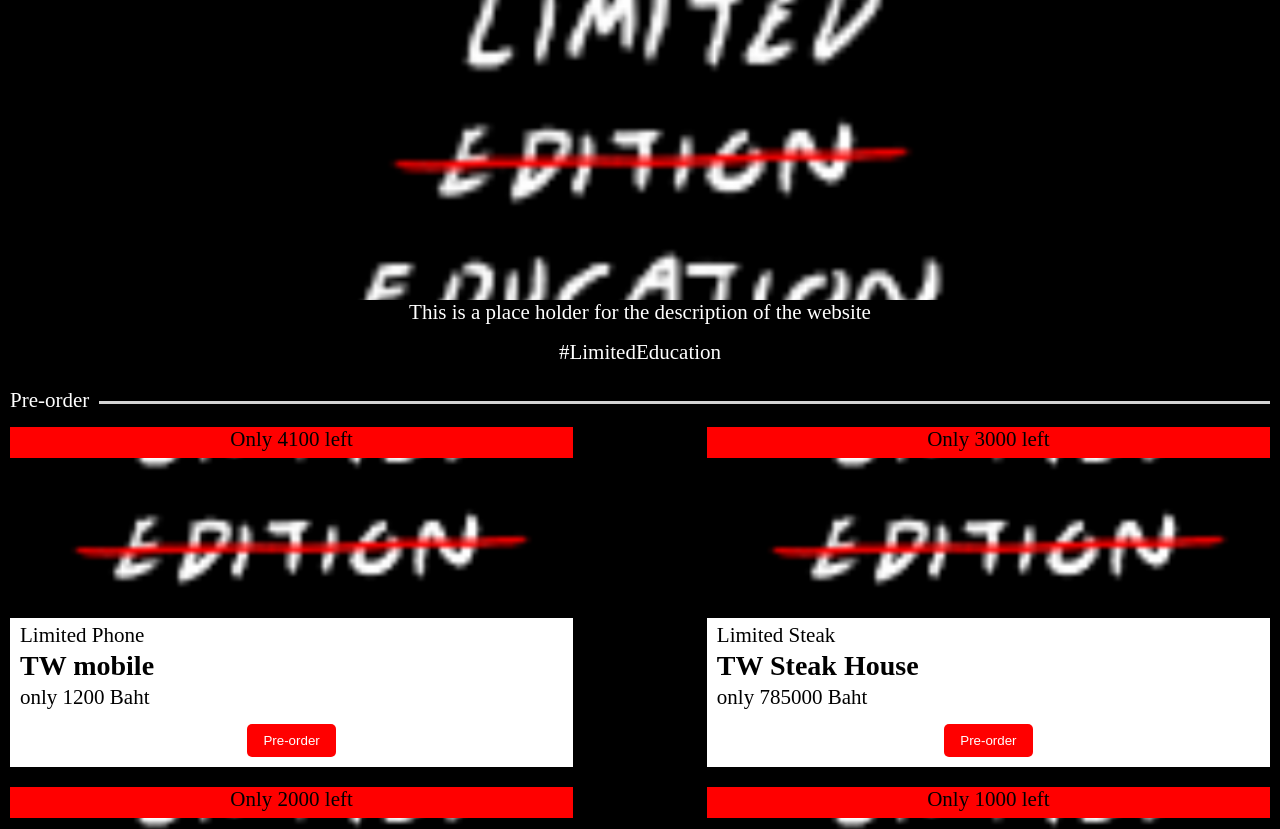
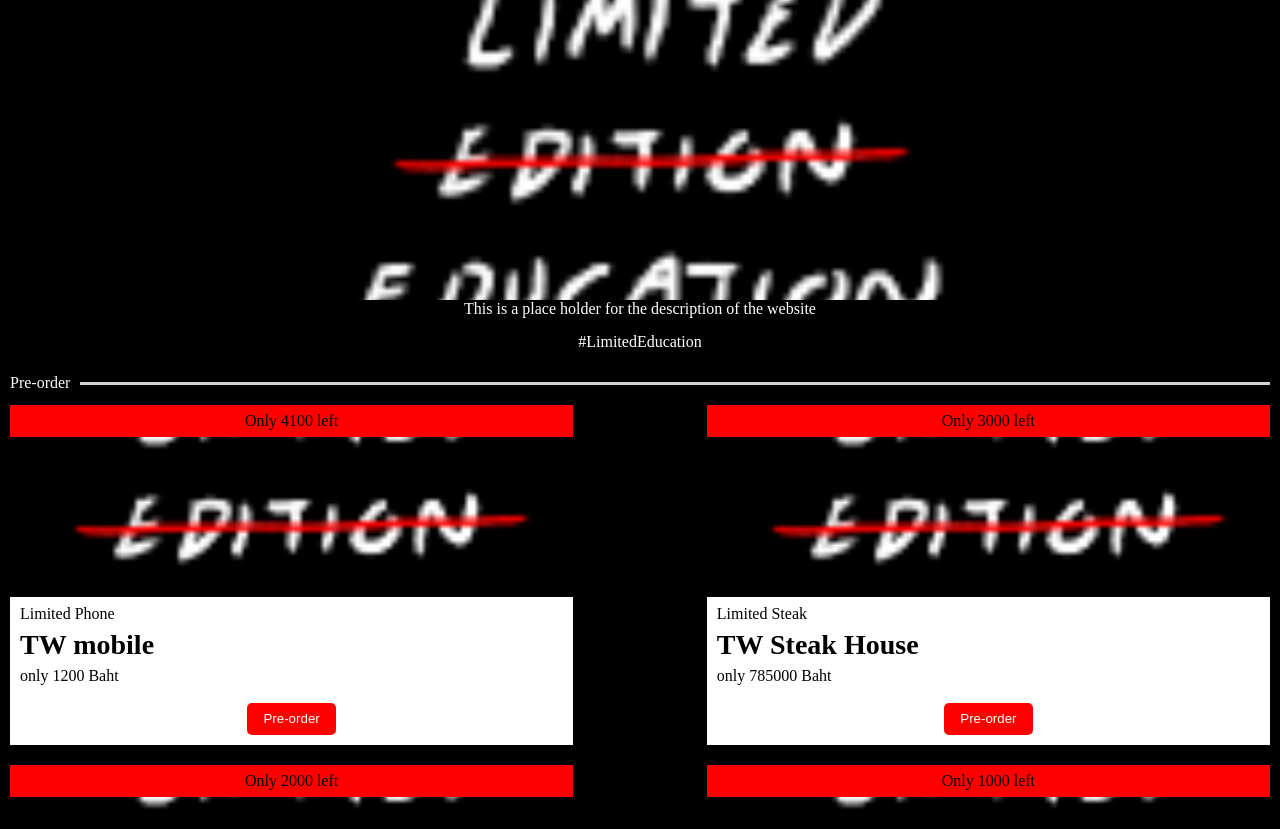
Before and after one commit to TWThailand/LimitedEducation, a Vue app: page /#/ in a window 1280 px wide. Shown: the top 829 px of the page. Built offline with nearby package versions, Linux system fonts and the light colour scheme.

Commit message:
[#18] [Viky] #Extracted colors and url in different file

```diff
--- /dev/null
+++ b/src/css/app.scss
@@ -0,0 +1,9 @@
+@import 'variables.scss';
+@import 'home.scss';
+
+body {
+  background: $site_background;
+  margin: 0;
+  color: $white;
+  font:  21px, Georgia, serif;
+ }
--- a/src/css/home.scss
+++ b/src/css/home.scss
@@ -1,12 +1,7 @@
-body {
-  background: #000;
-  margin: 0;
-  color: #FFF;
-  font-size: 21px;
 #home {
   height: 100vh;
   .logo {
-      background: url('../assets/logo.png') center center no-repeat;
+    background: $site_logo center center no-repeat;
     height: 300px;
     background-size: 50%;
   }
@@ -47,18 +42,19 @@ body {
         height: 340px;
         width: 270px;
         margin: 10px;
-          background: #FFF;
-          color: #000;
+        background: $white;
+        color: $site_background;
         flex: 0 0 44%;
         .count {
           flex: 1 1 10%;
-            background: red;
+          background: $red;
           width: 100%;
           text-align: center;
+          line-height: 2;
         }
         .productImage {
           flex: 1 1 50%;
-            background: url("../assets/logo.png") center center no-repeat;
+          background: $site_logo center center no-repeat;
           background-size: 100%;
           width: 100%;
         }
@@ -84,8 +80,8 @@ body {
         }
         .preorder {
           flex: 1 1 10%;
-            background: red;
-            color: #FFF;
+          background: $red;
+          color: $white;
           border: 1px solid transparent;
           border-radius: 5px;
           height: 10px;
@@ -94,9 +90,9 @@ body {
         }
         .vote {
           flex: 0 1 10%;
-            background: #FFF;
-            color: red;
-            border: 1px solid red;
+          background: $white;
+          color: $red;
+          border: 1px solid $red;
           border-radius: 5px;
           height: 10px;
           margin: 10px 0;
@@ -112,4 +108,3 @@ body {
     }
   }
 }
-}
--- /dev/null
+++ b/src/css/variables.scss
@@ -0,0 +1,8 @@
+/*colors*/
+$site_background: #000;
+$black: #000;
+$white: #FFF;
+$red: red;
+
+/*URLs*/
+$site_logo: url('../assets/logo.png');
--- a/src/main.js
+++ b/src/main.js
@@ -3,7 +3,7 @@
 import Vue from 'vue'
 import App from './App'
 import router from './router'
-import './css/home.scss'
+import './css/app.scss'
 
 Vue.config.productionTip = false
 
```
Lines whose indentation alone changed are shown as unchanged.
